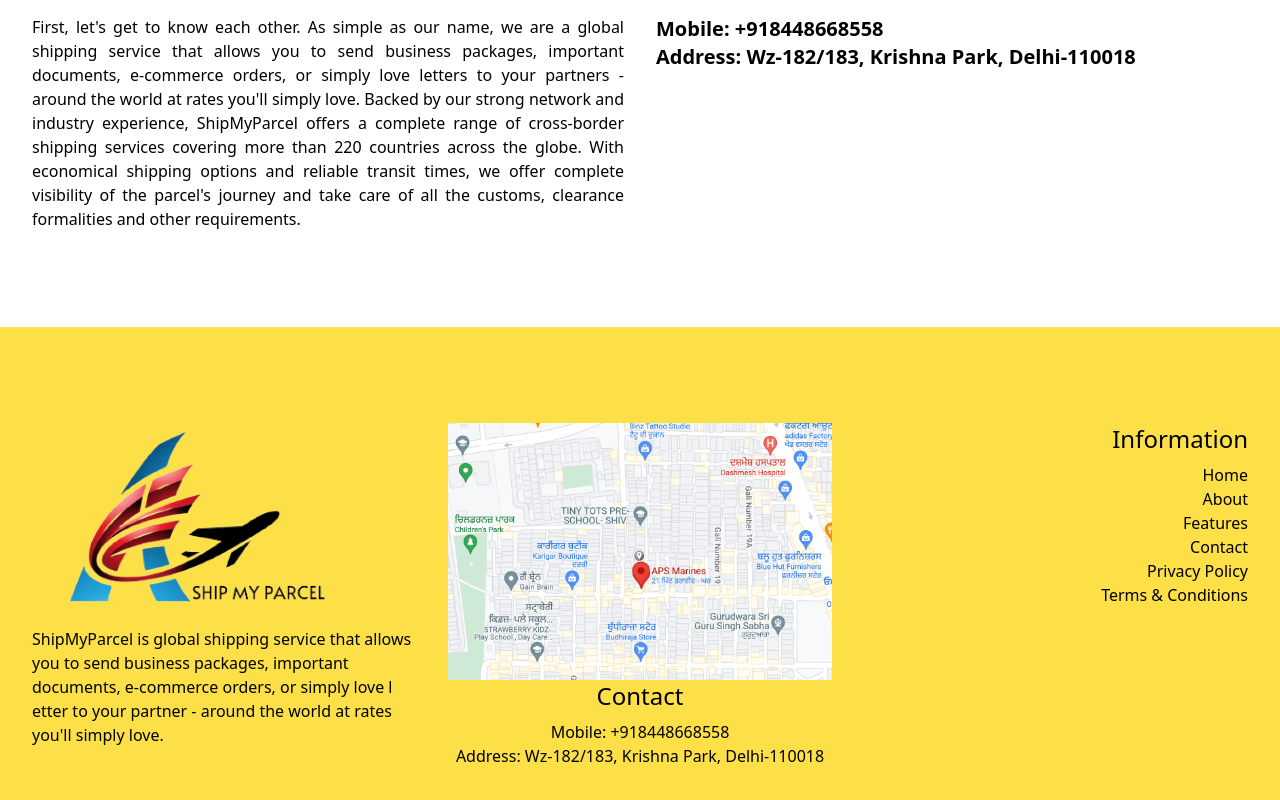
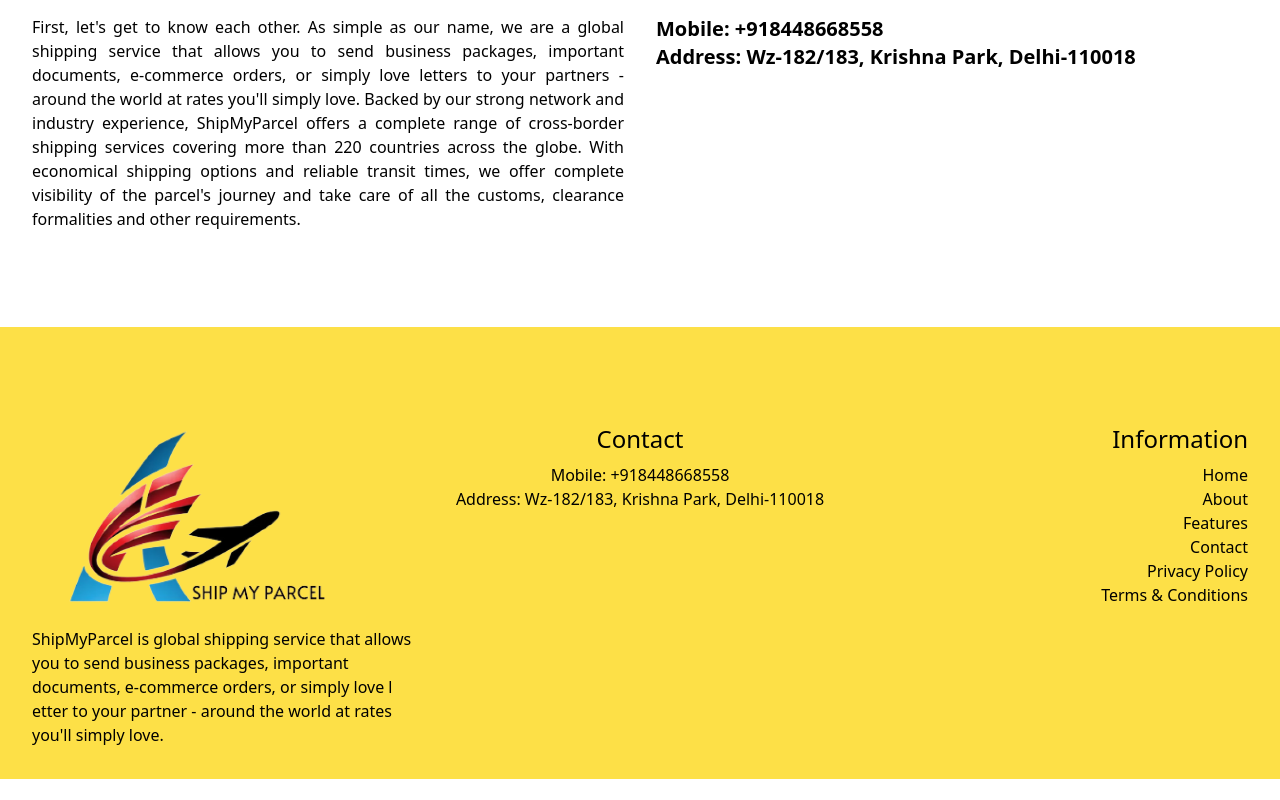
Before and after one commit to kunal70006/ship-my-parcel, a Next.js app: page /about in a window 1280 px wide. Shown: the part 875-1675 px from the top of the page. After the commit the page ends 1654 px from the top, so only its background shows below. Built offline with nearby package versions, Linux system fonts and the light colour scheme.

Commit message:
fix: update footer

```diff
--- a/src/components/Footer.tsx
+++ b/src/components/Footer.tsx
@@ -22,14 +22,14 @@
       </div>
 
       <div className="sm:w-1/3 mt-16 flex flex-col items-center text-center">
-        <Image
+        {/* <Image
           src="/maps.png"
           width={400}
           height={400}
           className=" object-contain"
           alt="map"
-        />
-
+        /> */}
+        <div className="grow lg:hidden"></div>
         <h2 className="text-2xl mb-2">Contact</h2>
         <p>Mobile: +918448668558</p>
         <p>Address: Wz-182/183, Krishna Park, Delhi-110018</p>
```
